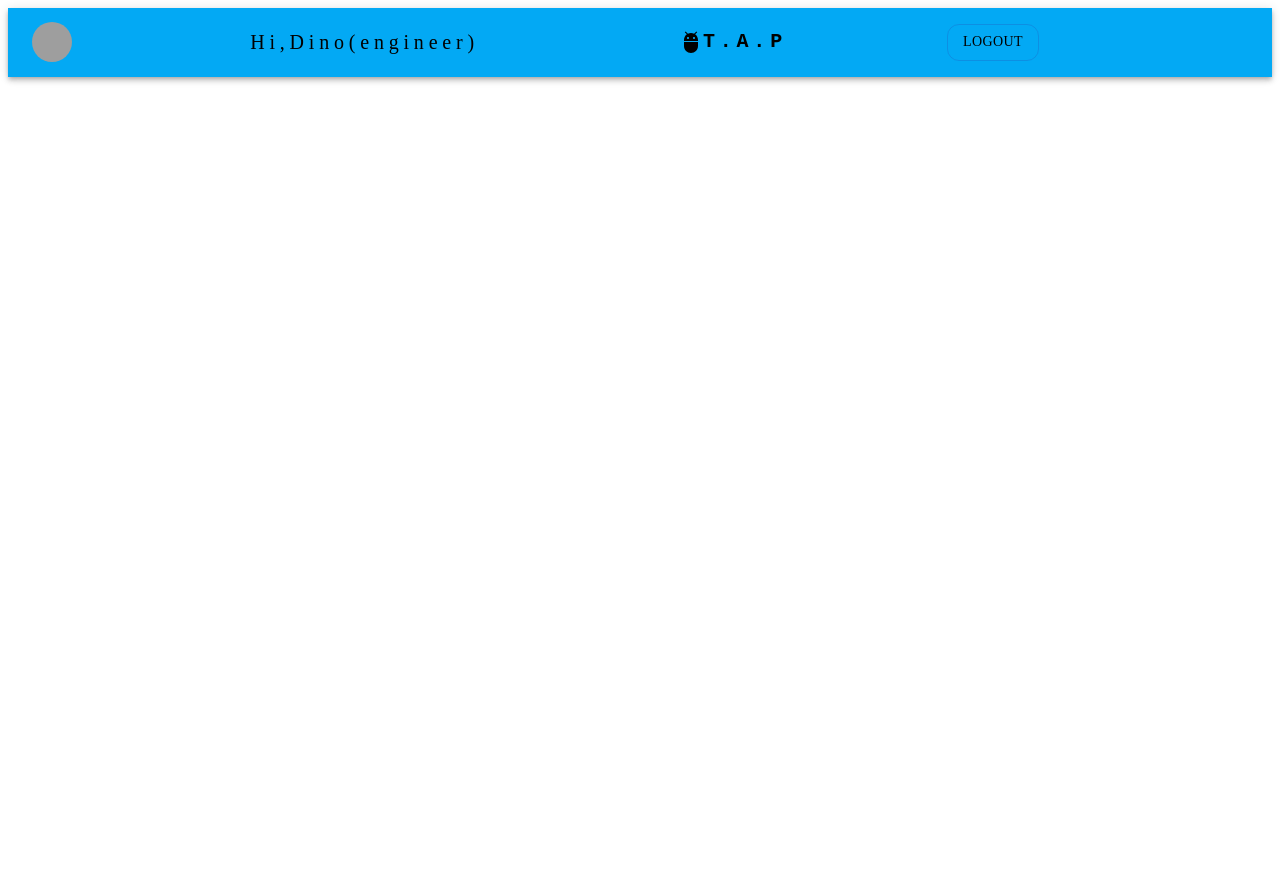
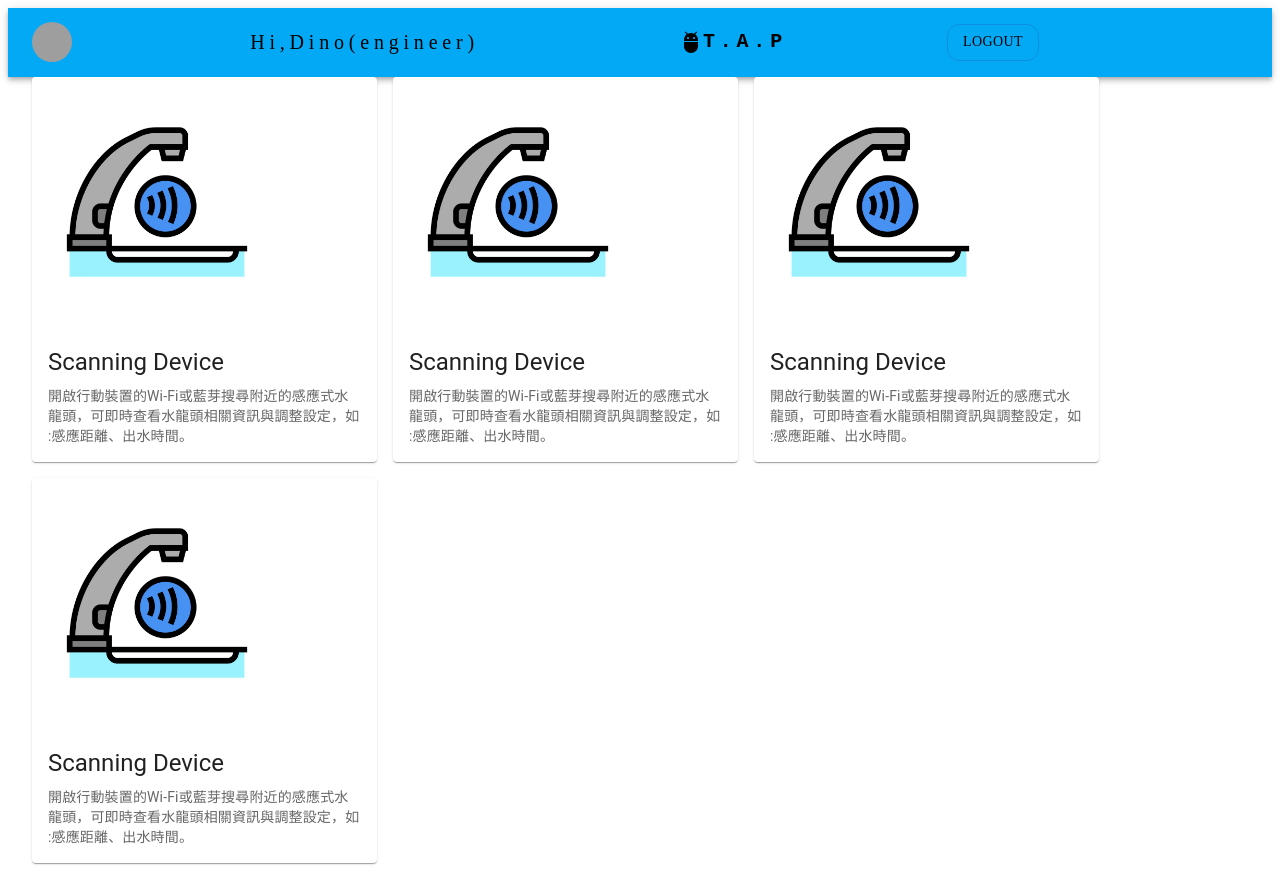
Before and after one commit to hanklin0804/SmartFaucetWeb, a Next.js app: page /home in a window 1280 px wide. Before the commit the page ends 800 px from the top, so only its background shows below. Built offline with nearby package versions, Linux system fonts and the light colour scheme; grey boxes are pictures that could not be loaded.

Commit message:
homepage in process_ver1

```diff
--- a/app/home/components/appbar.js
+++ b/app/home/components/appbar.js
@@ -6,7 +6,7 @@ import Toolbar from '@mui/material/Toolbar';
 import IconButton from '@mui/material/IconButton';
 import Typography from '@mui/material/Typography';
 import Menu from '@mui/material/Menu';
-import MenuIcon from '@mui/icons-material/Menu';
+// import MenuIcon from '@mui/icons-material/Menu';
 import Container from '@mui/material/Container';
 import Avatar from '@mui/material/Avatar';
 import Button from '@mui/material/Button';
--- /dev/null
+++ b/app/home/components/card.js
@@ -0,0 +1,31 @@
+import * as React from 'react';
+import Card from '@mui/material/Card';
+import CardContent from '@mui/material/CardContent';
+import CardMedia from '@mui/material/CardMedia';
+import Typography from '@mui/material/Typography';
+import { CardActionArea } from '@mui/material';
+import Image from 'next/image'
+export default function ActionAreaCard({ title, content, image }) {
+    return (
+        <Card sx={{ maxWidth: 345 }}>
+            <CardActionArea>
+
+                <Image
+                    src={image}
+                    width={250}
+                    height={250}
+                    alt="Picture of the author"
+                />
+                {/* <>{image}</> */}
+                <CardContent>
+                    <Typography gutterBottom variant="h5" component="div">
+                        {title}
+                    </Typography>
+                    <Typography variant="body2" color="text.secondary">
+                        {content}
+                    </Typography>
+                </CardContent>
+            </CardActionArea>
+        </Card>
+    );
+}
--- a/app/home/layout.js
+++ b/app/home/layout.js
@@ -7,8 +7,9 @@ export default function HomePageLayout({ children }) {
     return (
         // <html lang="en">
         <section>
+            <AppBar></AppBar>
             {children}
-            <AppBar></AppBar>
+
         </section>
 
     )
--- a/app/home/page.js
+++ b/app/home/page.js
@@ -1,149 +1,22 @@
 'use client'
 import * as React from 'react';
-import { Container } from '@mui/material';
-import Typography from '@mui/material/Typography';
-import TextField from '@mui/material/TextField';
-import LockIcon from '@mui/icons-material/Lock';
+import Card from './components/card';
 import Box from '@mui/material/Box';
-import AccountCircle from '@mui/icons-material/AccountCircle';
-import FormControl from '@mui/material/FormControl';
-import InputAdornment from '@mui/material/InputAdornment';
-import InputLabel from '@mui/material/InputLabel';
-import OutlinedInput from '@mui/material/OutlinedInput';
-import IconButton from '@mui/material/IconButton';
-import Visibility from '@mui/icons-material/Visibility';
-import VisibilityOff from '@mui/icons-material/VisibilityOff';
-import Button from '@mui/material/Button';
+import Container from '@mui/material/Container';
+// import Scaning_Device from '/home/scaning_device.png';
+export default function HomePage() {
 
-export default function LoginPage() {
-    const [showPassword, setShowPassword] = React.useState(false);
+    return (
+        <>
+            <Container maxWidth='xl'>
+                <Box display="flex" flexWrap="wrap" gap={2}>
+                    <Card title="Scanning Device" content="開啟行動裝置的Wi-Fi或藍芽搜尋附近的感應式水龍頭，可即時查看水龍頭相關資訊與調整設定，如 :感應距離、出水時間。" image="/home/scaning_device.png"></Card>
+                    <Card title="Scanning Device" content="開啟行動裝置的Wi-Fi或藍芽搜尋附近的感應式水龍頭，可即時查看水龍頭相關資訊與調整設定，如 :感應距離、出水時間。" image="/home/scaning_device.png"></Card>
+                    <Card title="Scanning Device" content="開啟行動裝置的Wi-Fi或藍芽搜尋附近的感應式水龍頭，可即時查看水龍頭相關資訊與調整設定，如 :感應距離、出水時間。" image="/home/scaning_device.png"></Card>
+                    <Card title="Scanning Device" content="開啟行動裝置的Wi-Fi或藍芽搜尋附近的感應式水龍頭，可即時查看水龍頭相關資訊與調整設定，如 :感應距離、出水時間。" image="/home/scaning_device.png"></Card>
+                </Box>
+            </Container>
 
-    const handleClickShowPassword = () => setShowPassword((show) => !show);
-    const handleMouseDownPassword = (event) => {
-        event.preventDefault();
-    };
-    return (
-        // <main>
-        //     <Container maxWidth="sm">
-        //         <Typography
-        //             sx={{
-        //                 fontSize: {
-        //                     lg: 55,
-        //                     md: 50,
-        //                     sm: 40,
-        //                     xs: 25
-        //                 },
-        //                 ml: {
-        //                     lg: 6,
-        //                     md: 6,
-        //                     sm: 5,
-        //                     xs: 3,
-        //                 },
-        //                 mt: 20,
-        //                 fontWeight: 700,
-        //                 fontFamily: "Prompt"
-        //             }}
-        //         >WELCOME BACK!</Typography>
-
-
-        //         <Typography
-        //             sx={{
-        //                 fontSize: {
-        //                     lg: 30,
-        //                     md: 25,
-        //                     sm: 20,
-        //                     xs: 10
-        //                 },
-        //                 ml: {
-        //                     lg: 7,
-        //                     md: 7,
-        //                     sm: 6,
-        //                     xs: 4,
-        //                 },
-        //                 mt: 5,
-        //                 fontWeight: 700,
-        //                 fontFamily: "Prompt"
-        //             }}
-        //         >LOGIN TO CONTINUE</Typography>
-
-        //         <Box sx={{ display: 'flex', alignItems: 'flex-end' }}>
-        //             <AccountCircle sx={{ color: 'action.active', mr: 1, mb: 2, mt: 10 }} />
-        //             <TextField
-        //                 id="input-account"
-        //                 label="Account or Email"
-        //                 variant="outlined"
-        //                 sx={{
-        //                     width: {
-        //                         lg: '500px',
-        //                         md: '450px',
-        //                         sm: '350px',
-        //                         xs: '250px',
-        //                     },
-        //                     ml: {
-        //                         lg: 3,
-        //                         md: 3,
-        //                         sm: 2,
-        //                         xs: 1,
-        //                     },
-
-        //                 }} />
-        //         </Box>
-        //         <Box sx={{ display: 'flex', alignItems: 'flex-end', mt: 3 }}>
-        //             <LockIcon sx={{
-        //                 color: 'action.active',
-        //                 mr: {
-        //                     lg: 3,
-        //                     md: 3,
-        //                     sm: 2,
-        //                     xs: 1,
-        //                 },
-        //                 mb: 3,
-        //             }}></LockIcon>
-        //             <FormControl sx={{ m: 1, width: '25ch' }} variant="outlined">
-        //                 <InputLabel htmlFor="outlined-adornment-password">Password</InputLabel>
-        //                 <OutlinedInput
-        //                     id="outlined-adornment-password"
-        //                     type={showPassword ? 'text' : 'password'}
-        //                     endAdornment={
-        //                         <InputAdornment position="end">
-        //                             <IconButton
-        //                                 aria-label="toggle password visibility"
-        //                                 onClick={handleClickShowPassword}
-        //                                 onMouseDown={handleMouseDownPassword}
-        //                                 edge="end"
-        //                             >
-        //                                 {showPassword ? <VisibilityOff /> : <Visibility />}
-        //                             </IconButton>
-        //                         </InputAdornment>
-        //                     }
-        //                     label="Password"
-        //                     sx={{
-        //                         width: {
-        //                             lg: '496px',
-        //                             md: '450px',
-        //                             sm: '350px',
-        //                             xs: '250px',
-        //                         },
-
-        //                     }}
-        //                 />
-        //             </FormControl>
-        //         </Box>
-        //         <Button
-        //             variant="outlined"
-
-        //             sx={{
-        //                 color: "#000000",
-        //                 borderRadius: 3,
-        //                 ml: {
-        //                     lg: 59,
-        //                     md: 54,
-        //                     sm: 40,
-        //                     xs: 27,
-        //                 },
-        //             }}>Login</Button>
-        //     </Container>
-        // </main >
-        <></>
+        </>
     );
 }
```
Also changed, not shown: app/home/assets/scaning_device.png (added), public/home/scaning_device.png (added).
